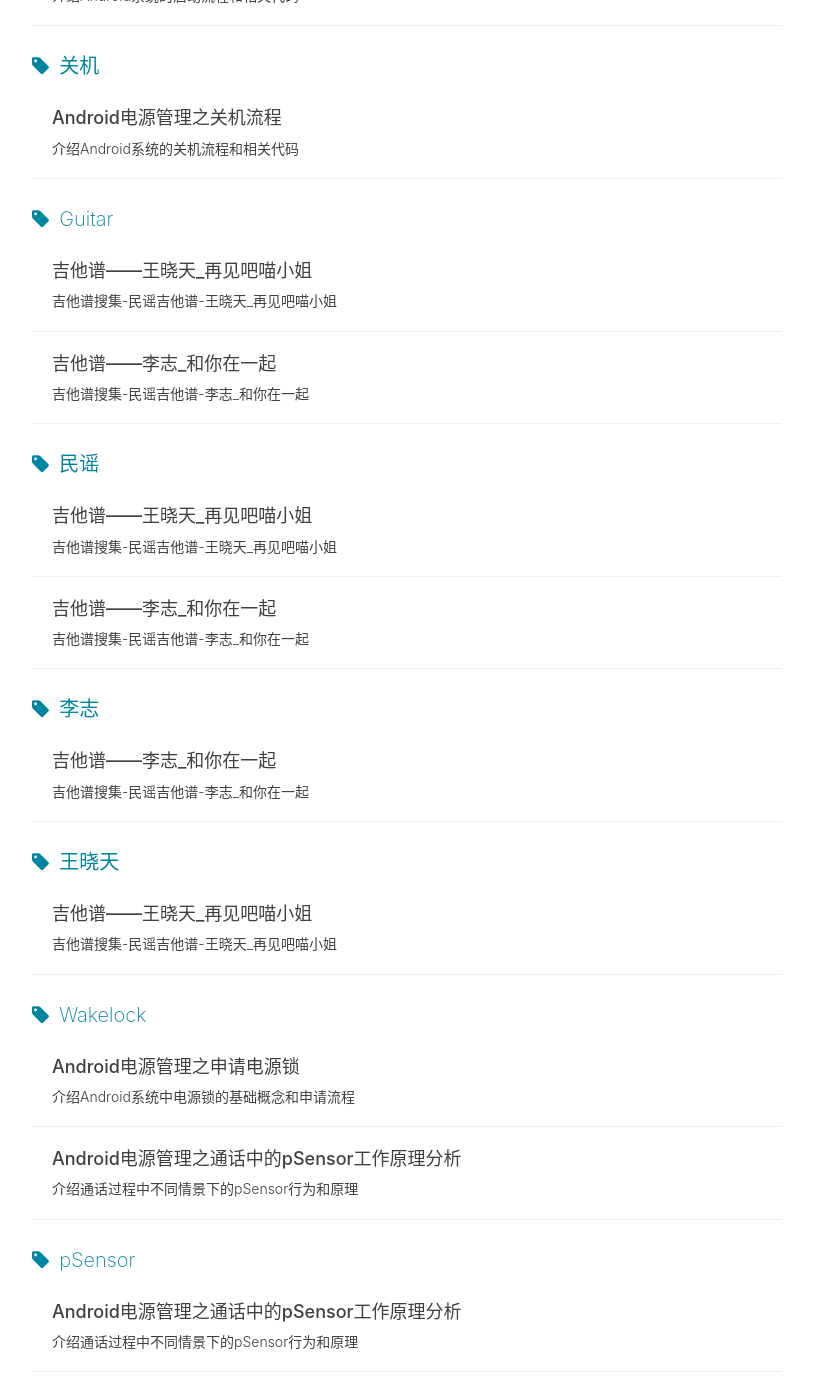
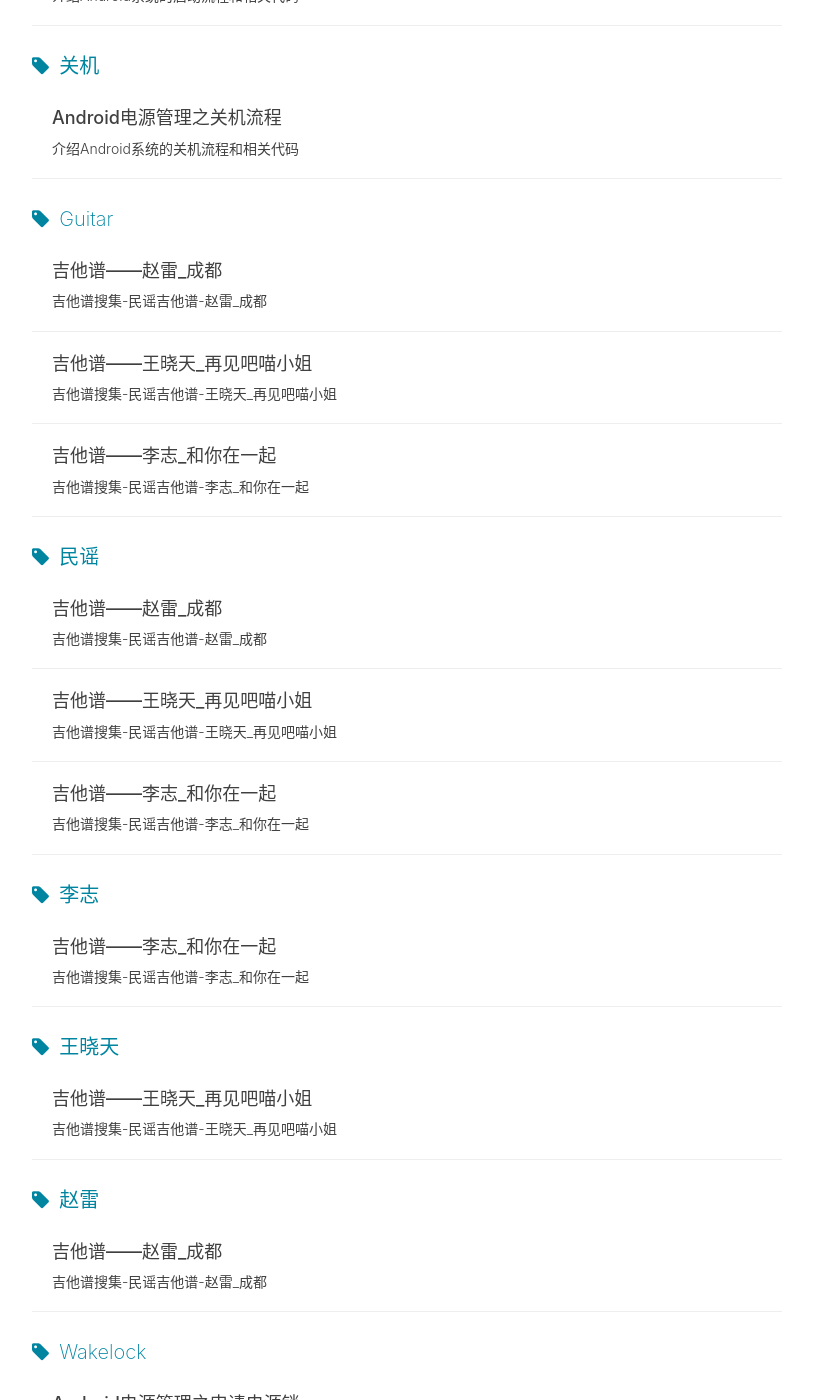
Before and after one commit to chendongqi/blog, a Jekyll site: the page built from tags.html, in a window 1280 px wide and 1400 px high, scrolled down 4066 px. Shown: the whole window, without its empty margins (233-1046 px from the left). Built offline with Jekyll 4.4.1, drawn with Linux system fonts in a browser that asks for light colours; nearby versions of some CDN libraries; comment, search, counter and statistics services are not loaded.

Commit message:
add guitar chords zhaolei-chengdu & update miaoxiaojie

```diff
--- a/_posts/android/guitar/2017-02-23-guitar_wangxiaotian_miaoxiaojie.markdown
+++ b/_posts/android/guitar/2017-02-23-guitar_wangxiaotian_miaoxiaojie.markdown
@@ -13,6 +13,6 @@
     - 王晓天
 ---
 
-![再见吧喵小姐_1](https://chendongqi.github.io/blog/img2017-02-23-guitar_wangxiaotian_miaoxiaojie/再见吧喵小姐_1.png)
-![再见吧喵小姐_2](https://chendongqi.github.io/blog/img2017-02-23-guitar_wangxiaotian_miaoxiaojie/再见吧喵小姐_2.png)
-![再见吧喵小姐_3](https://chendongqi.github.io/blog/img2017-02-23-guitar_wangxiaotian_miaoxiaojie/再见吧喵小姐_3.png)
+![再见吧喵小姐_1](https://chendongqi.github.io/blog/img/2017-02-23-guitar_wangxiaotian_miaoxiaojie/再见吧喵小姐_1.png)
+![再见吧喵小姐_2](https://chendongqi.github.io/blog/img/2017-02-23-guitar_wangxiaotian_miaoxiaojie/再见吧喵小姐_2.png)
+![再见吧喵小姐_3](https://chendongqi.github.io/blog/img/2017-02-23-guitar_wangxiaotian_miaoxiaojie/再见吧喵小姐_3.png)
--- /dev/null
+++ b/_posts/android/guitar/2017-02-23-guitar_zhaolei_chengdu.markdown
@@ -0,0 +1,17 @@
+---
+layout:      post
+title:      "吉他谱——赵雷_成都"
+subtitle:   "吉他谱搜集-民谣吉他谱-赵雷_成都"
+navcolor:   "invert"
+date:       2017-02-23
+author:     "Cheson"
+#header-img: "/img/website/home-bg.jpg"
+catalog: false
+tags:
+    - Guitar
+    - 民谣
+    - 赵雷
+---
+
+![成都1](https://chendongqi.github.io/blog/img/2017-02-23-guitar_zhaolei_chengdu/成都1.png)
+![成都2](https://chendongqi.github.io/blog/img/2017-02-23-guitar_zhaolei_chengdu/成都2.png)
```
Also changed, not shown: img/2017-02-23-guitar_zhaolei_chengdu/成都1.png (added), img/2017-02-23-guitar_zhaolei_chengdu/成都2.png (added).
